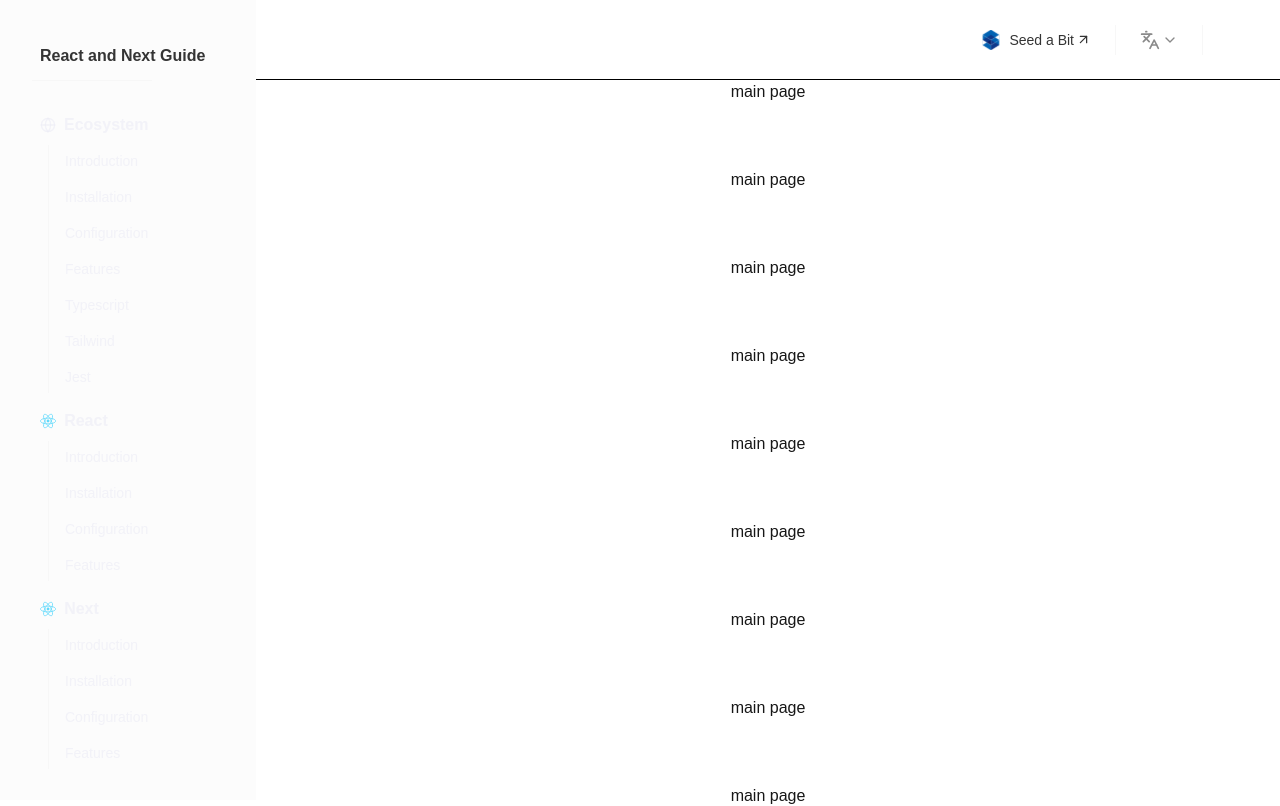
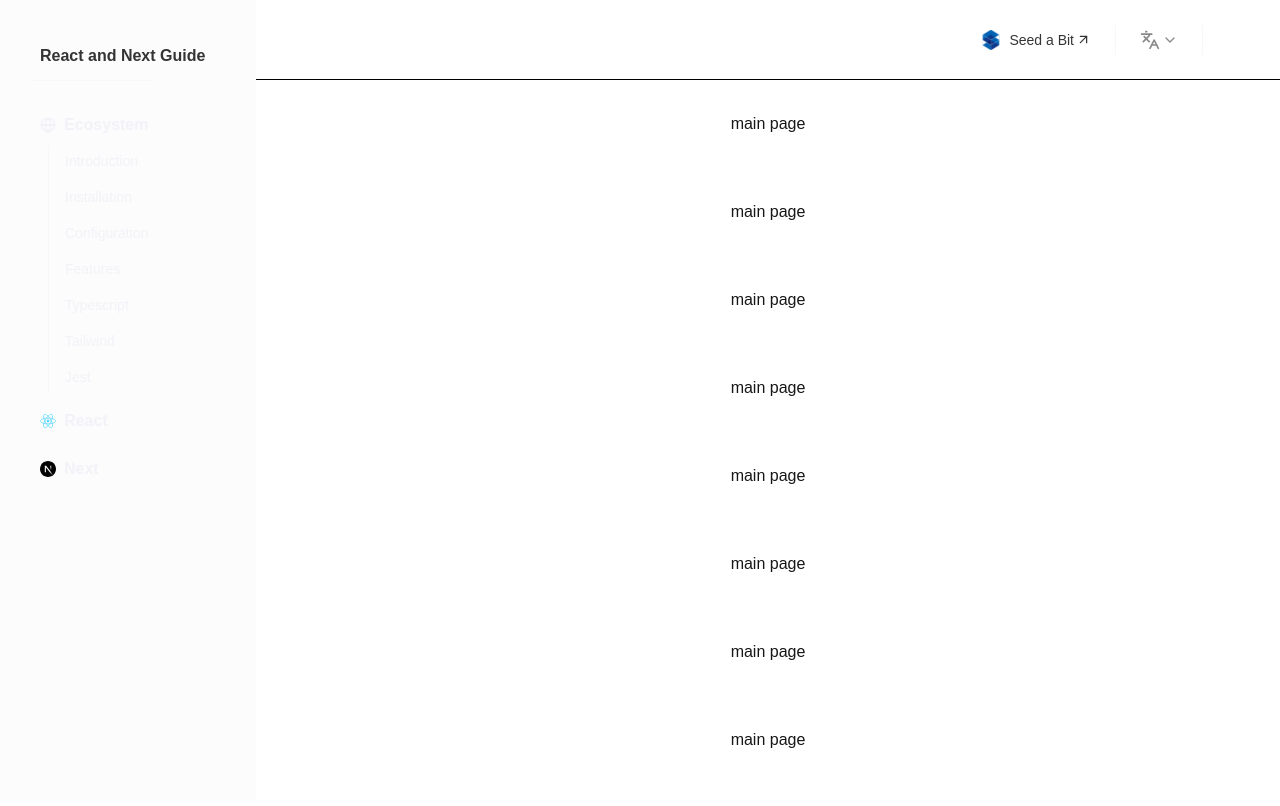
Before and after one commit to PepeuFBV/tech-guide, a Next.js app: page / in a window 1280 px wide. Shown: the top 806 px of the page. Built offline with nearby package versions, Linux system fonts and the light colour scheme.

Commit message:
fix(overall): fixes on spacing
Overall fixes on classnames through app

```diff
--- a/src/app/layout.tsx
+++ b/src/app/layout.tsx
@@ -41,7 +41,7 @@
                 <Sidebar className='hidden md:block fixed z-10 md:w-[25%] lg:w-[20%] h-screen' />
                 <div className='md:ml-[25%] lg:ml-[20%] w-full md:w-[75%] lg:w-[80%]'>
                     <Header className='fixed md:right-0 md:w-[75%] lg:w-[80%]' />
-                    <main className='w-full h-full flex items-center justify-center'>
+                    <main className='mt-20 w-full h-full flex items-center justify-center p-10'>
                         {children}
                     </main>
                 </div>
--- a/src/app/page.tsx
+++ b/src/app/page.tsx
@@ -2,7 +2,7 @@
 
 export default function Home() {
     return (
-        <div className='w-full h-full items-center justify-center flex flex-col space-y-16 p-10'>
+        <div className='mt-20 w-full h-full items-center justify-center flex flex-col space-y-16 p-10'>
             <p id='introduction'>main page</p>
             <p>main page</p>
             <p>main page</p>
--- a/src/data/sidebar.tsx
+++ b/src/data/sidebar.tsx
@@ -1,6 +1,7 @@
 import type { SidebarEntry, SidebarItem } from '@/types/sidebar'
 import { Ecosystem } from '@/components/ui/icons/ecosystem'
 import { ReactJS } from '@/components/ui/icons/reactjs'
+import { NextJS } from '@/components/ui/icons/nextjs'
 
 const sidebar: SidebarEntry[] = [
     {
@@ -43,45 +44,45 @@
         href: '/react/introduction',
         icon: <ReactJS />,
         items: [
-            {
-                title: 'Introduction',
-                href: '/react/introduction',
-            },
-            {
-                title: 'Installation',
-                href: '/react/installation',
-            },
-            {
-                title: 'Configuration',
-                href: '/react/configuration',
-            },
-            {
-                title: 'Features',
-                href: '/react/features',
-            },
+            // {
+            //     title: 'Introduction',
+            //     href: '/react/introduction',
+            // },
+            // {
+            //     title: 'Installation',
+            //     href: '/react/installation',
+            // },
+            // {
+            //     title: 'Configuration',
+            //     href: '/react/configuration',
+            // },
+            // {
+            //     title: 'Features',
+            //     href: '/react/features',
+            // },
         ],
     },
     {
         title: 'Next',
         href: '/next/introduction',
-        icon: <ReactJS />,
+        icon: <NextJS />,
         items: [
-            {
-                title: 'Introduction',
-                href: '/next/introduction',
-            },
-            {
-                title: 'Installation',
-                href: '/next/installation',
-            },
-            {
-                title: 'Configuration',
-                href: '/next/configuration',
-            },
-            {
-                title: 'Features',
-                href: '/next/features',
-            },
+            // {
+            //     title: 'Introduction',
+            //     href: '/next/introduction',
+            // },
+            // {
+            //     title: 'Installation',
+            //     href: '/next/installation',
+            // },
+            // {
+            //     title: 'Configuration',
+            //     href: '/next/configuration',
+            // },
+            // {
+            //     title: 'Features',
+            //     href: '/next/features',
+            // },
         ],
     }
 ]
```
Also changed, not shown: src/components/core/header.tsx (line endings or trailing spaces).
